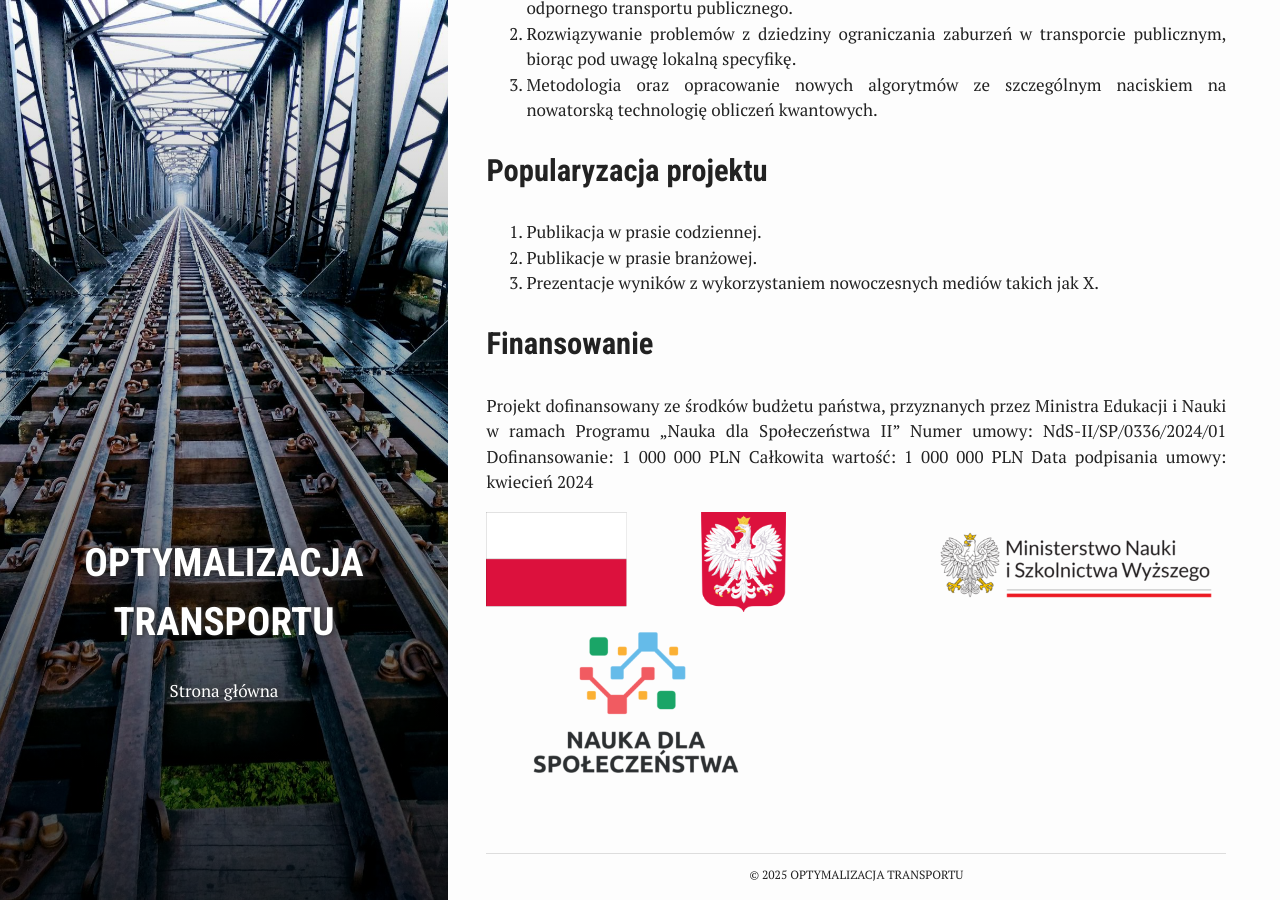
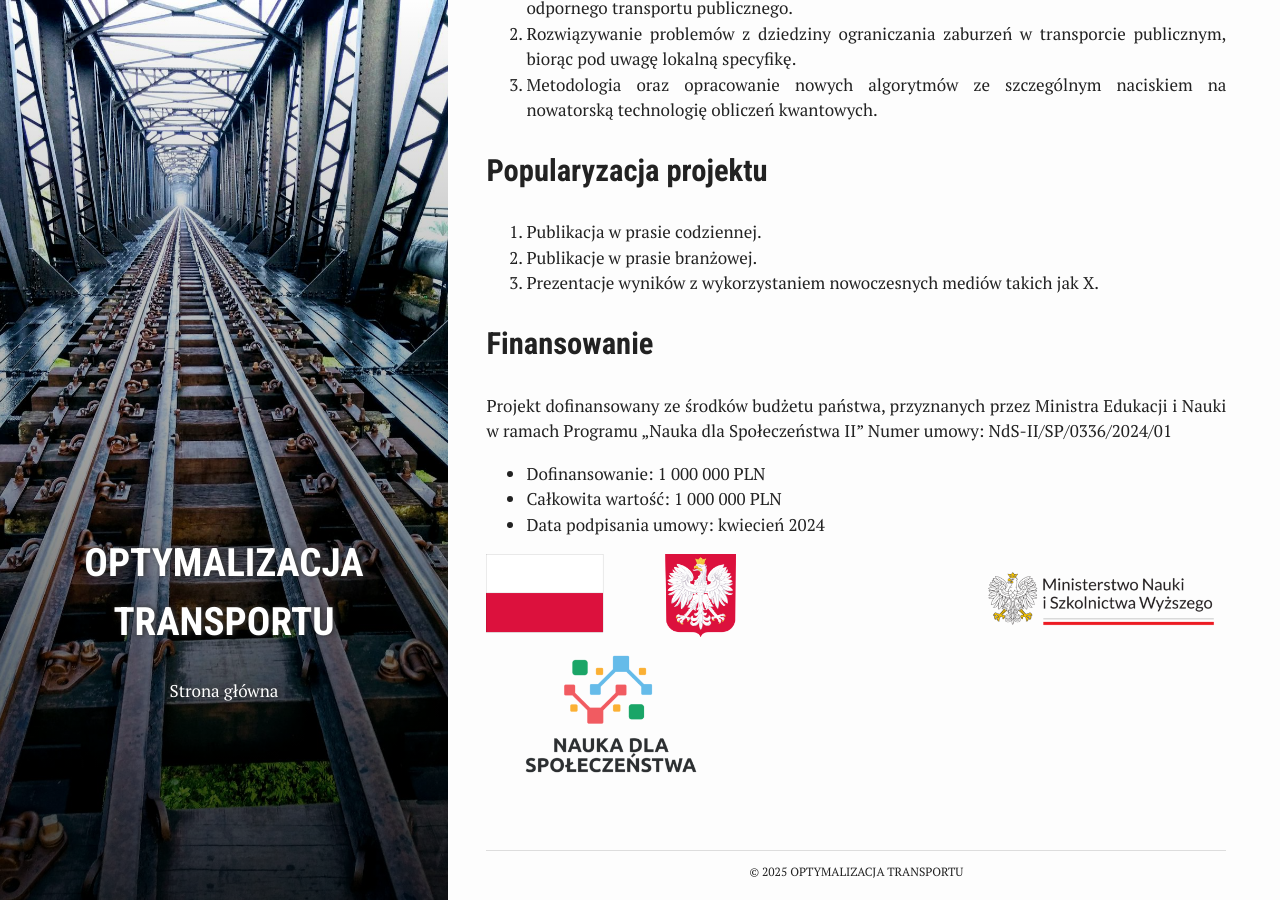
Before and after one commit to iitis/optipubtrans-website, a Jekyll site: the page built from index.md, in a window 1280 px wide and 900 px high, scrolled down 1846 px. Built offline with Jekyll 4.4.1, drawn with Linux system fonts in a browser that asks for light colours.

Commit message:
Update index.md

```diff
--- a/index.md
+++ b/index.md
@@ -60,10 +60,13 @@ Celem publikacji naukowych jest zapoznanie środowiska naukowego z wynikami pion
 
 Projekt dofinansowany ze środków budżetu państwa, przyznanych przez Ministra Edukacji i Nauki w ramach Programu „Nauka dla Społeczeństwa II"
 Numer umowy: NdS-II/SP/0336/2024/01
-Dofinansowanie: 1 000 000 PLN
-Całkowita wartość: 1 000 000 PLN
-Data podpisania umowy: kwiecień 2024
 
-<img src="{{ site.images | relative_url }}/znaki_strona_www.png" alt="logonds" width="300" />
-<img src="{{ site.images | relative_url }}/logo1.png" alt="logonds" width="300" />
-<img src="{{ site.images | relative_url }}/logo2.png" alt="logonds" width="300" />
+<ul>
+  <li>Dofinansowanie: 1 000 000 PLN</li>
+  <li>Całkowita wartość: 1 000 000 PLN</li>
+  <li>Data podpisania umowy: kwiecień 2024</li>
+</ul>
+
+<img src="{{ site.images | relative_url }}/znaki_strona_www.png" alt="logonds" width="250" />
+<img src="{{ site.images | relative_url }}/logo1.png" alt="logonds" width="250" />
+<img src="{{ site.images | relative_url }}/logo2.png" alt="logonds" width="250" />
```
